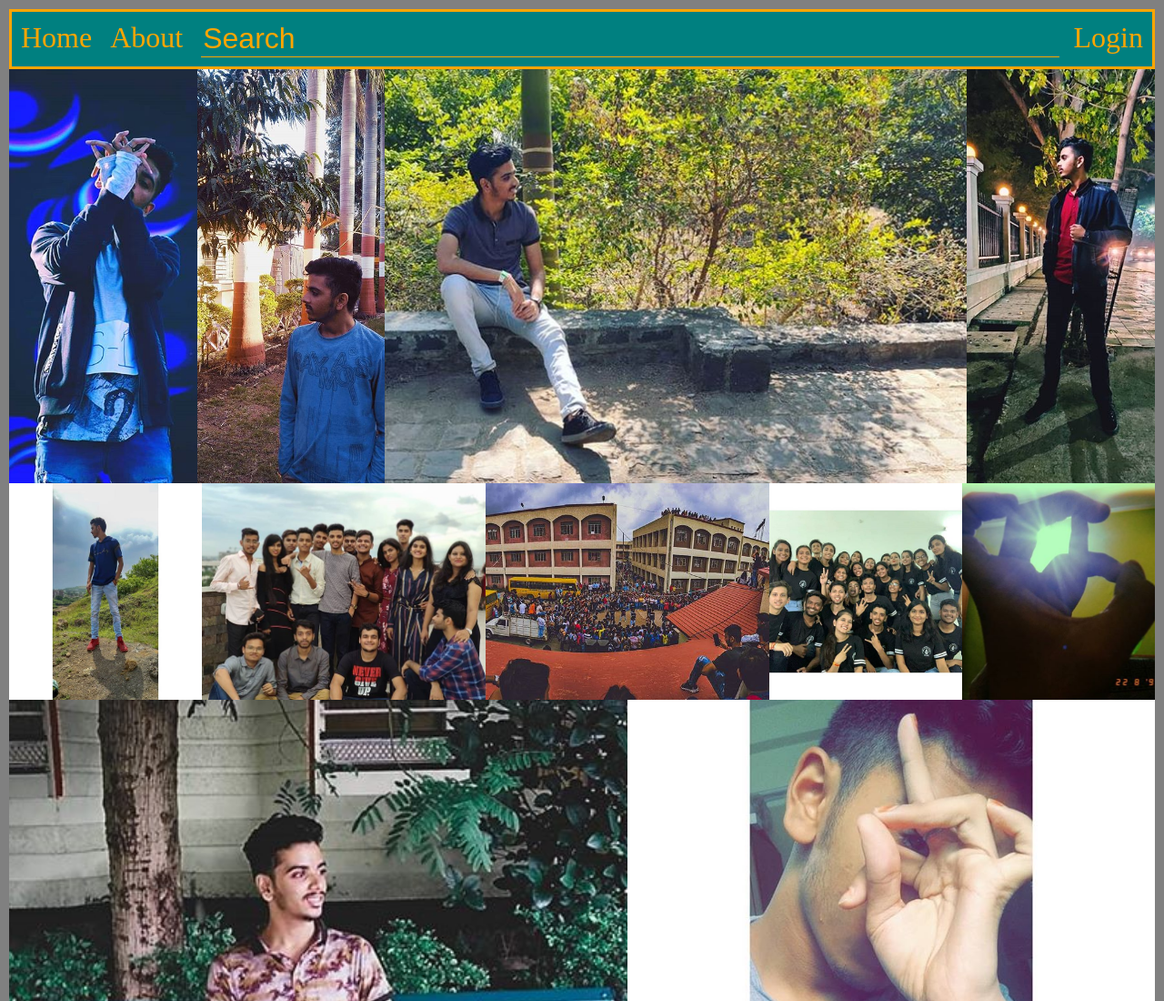
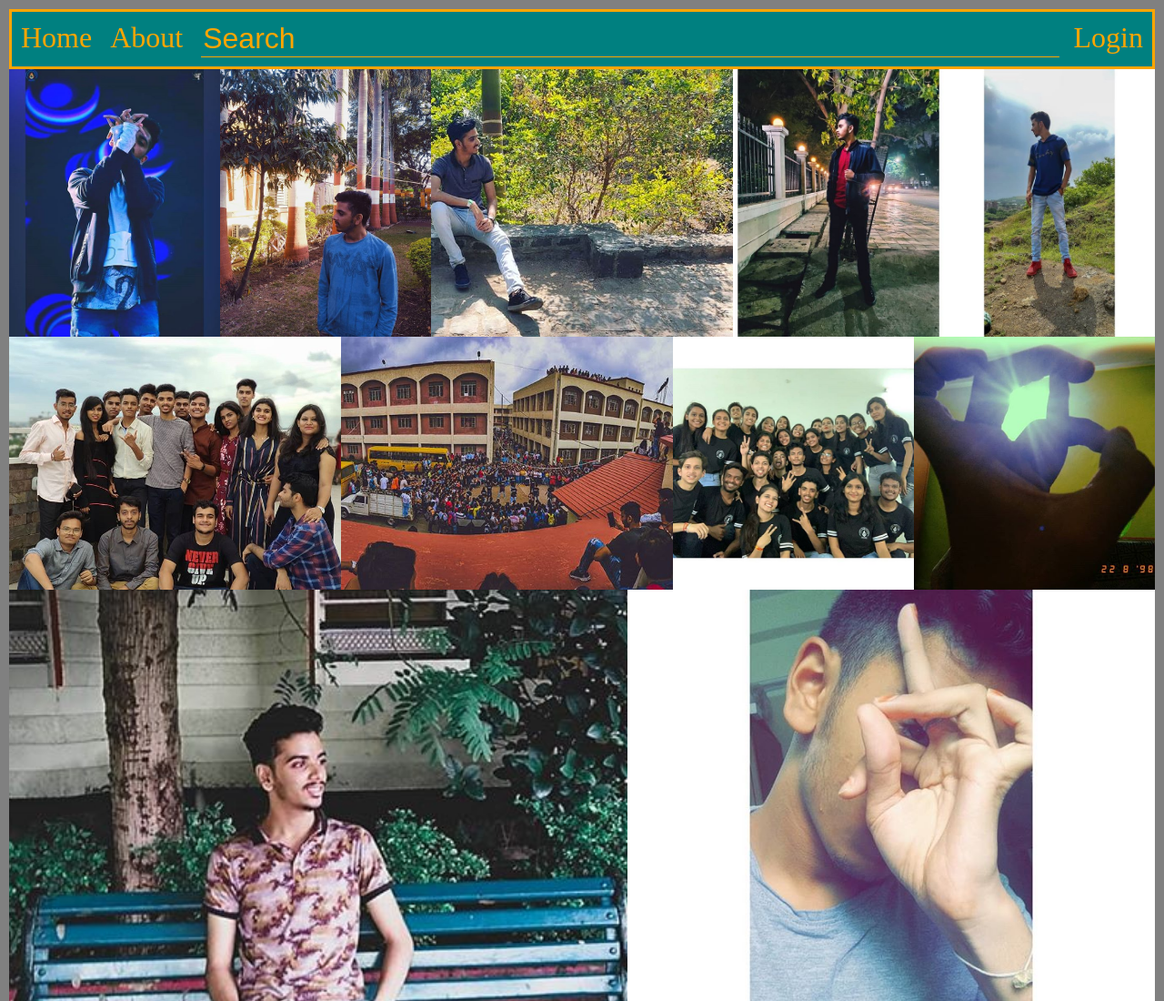
Before and after one commit to mananjain31/mananjain, a plain HTML site: page index.html in a window 1280 px wide. Shown: the top 1100 px of the page at 91% size. Drawn offline with Linux system fonts and the light colour scheme.

Commit message:
added images fixed

```diff
--- a/index.html
+++ b/index.html
@@ -25,8 +25,8 @@
                 <div class="image">
                     <img src="images/pic2.jpg">
                 </div>
-                <div>
-                    <img src="images/pic3.jpg" class="bigImg">
+                <div class="bigImg">
+                    <img src="images/pic3.jpg" >
                 </div>
                 <div class="image">
                     <img src="images/pic4.jpg">
```
